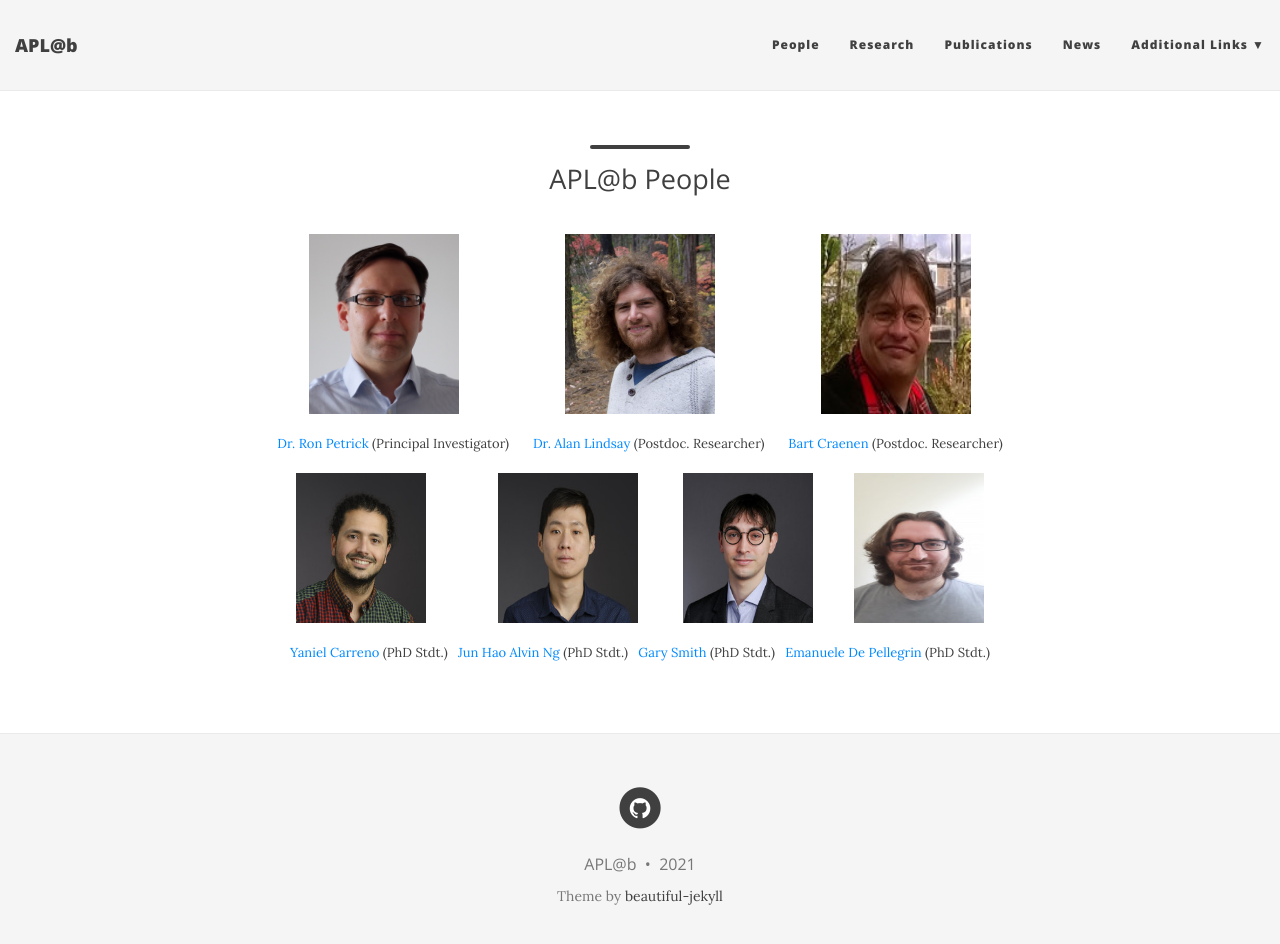
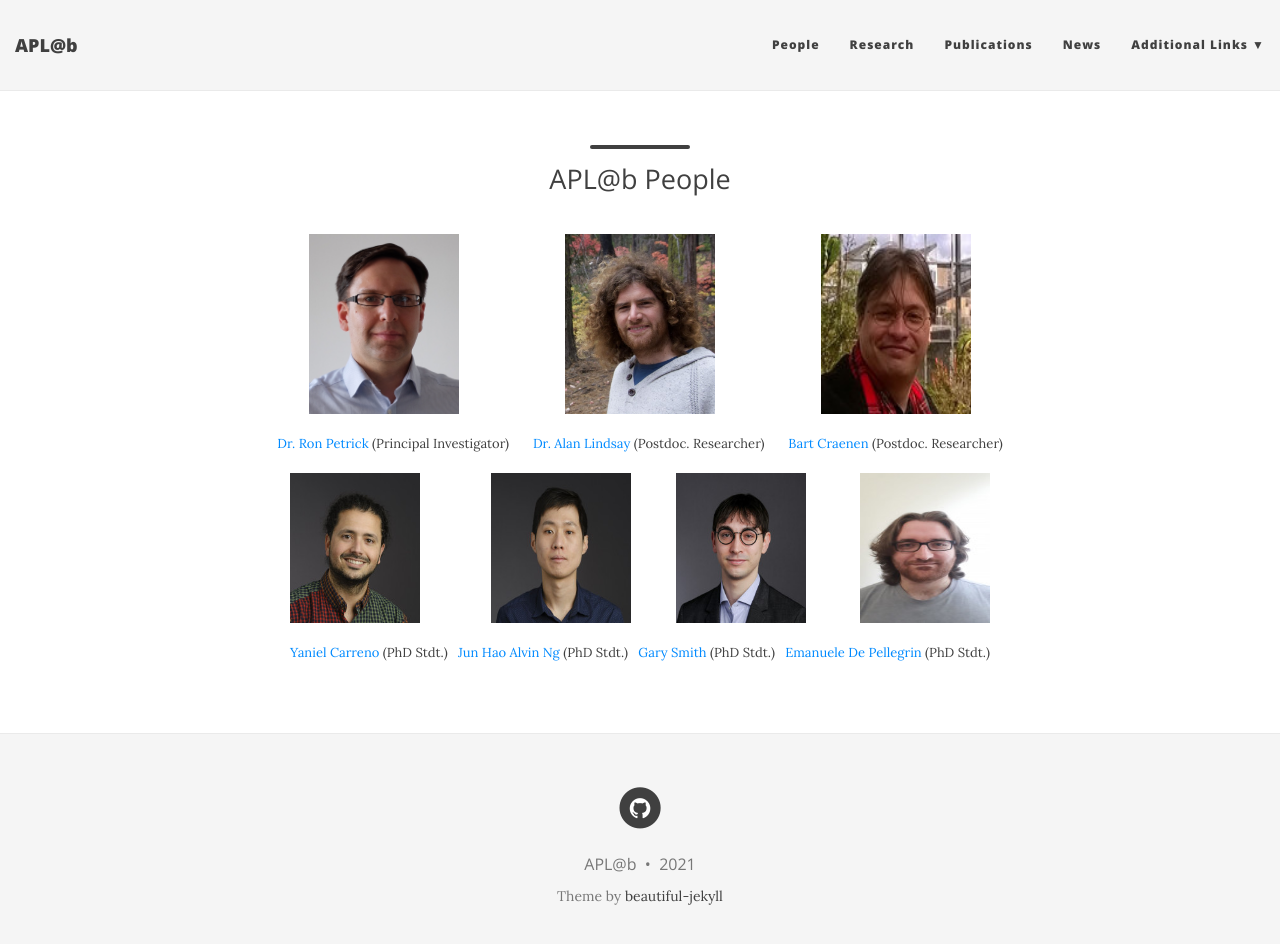
Before and after one commit to aplab2020/aplab2020.github.io, a Jekyll site: the page built from people.md, in a window 1280 px wide and 957 px high. Shown: the top 944 px of the window. Built offline with Jekyll 4.4.1, drawn with Linux system fonts in a browser that asks for light colours; nearby versions of some CDN libraries.

Commit message:
Update people.md

```diff
--- a/people.md
+++ b/people.md
@@ -18,7 +18,7 @@
 
 
 
-<p align="center"> <img src="/img/yaniel.jpg" align="center" width="130" height="150">  &nbsp;  &nbsp; &nbsp; &nbsp;  &nbsp; &nbsp;  &nbsp; &nbsp; &nbsp; &nbsp; <img src="/img/alvin.jpg" align="center" width="140" height="150">  &nbsp;  &nbsp; &nbsp; &nbsp;  &nbsp; &nbsp; <img src="/img/gary.jpg" align="center" width="130" height="150">  &nbsp;&nbsp;  &nbsp; &nbsp; &nbsp;  &nbsp; <img src="/img/emanuelle.jpeg" align="center" width="130" height="150"></p>
+<p align="center"> <img src="/img/yaniel.jpg" align="center" width="130" height="150">  &nbsp;  &nbsp; &nbsp; &nbsp;  &nbsp; &nbsp;  &nbsp; &nbsp; &nbsp; &nbsp; <img src="/img/alvin.jpg" align="center" width="140" height="150">  &nbsp;  &nbsp; &nbsp; &nbsp;  &nbsp; &nbsp; <img src="/img/gary.jpg" align="center" width="130" height="150">  &nbsp;&nbsp;  &nbsp; &nbsp; &nbsp;  &nbsp; &nbsp;  &nbsp; <img src="/img/emanuelle.jpeg" align="center" width="130" height="150"></p>
 
  <p align="center"> <a href="https://www.edinburgh-robotics.org/students/yaniel-carreno" style="float:">Yaniel Carreno</a> (PhD Stdt.) &nbsp;
  <a href="https://www.edinburgh-robotics.org/students/jun-hao-alvin-ng" style="float: ;">Jun Hao Alvin Ng</a> (PhD Stdt.)  &nbsp;
```
